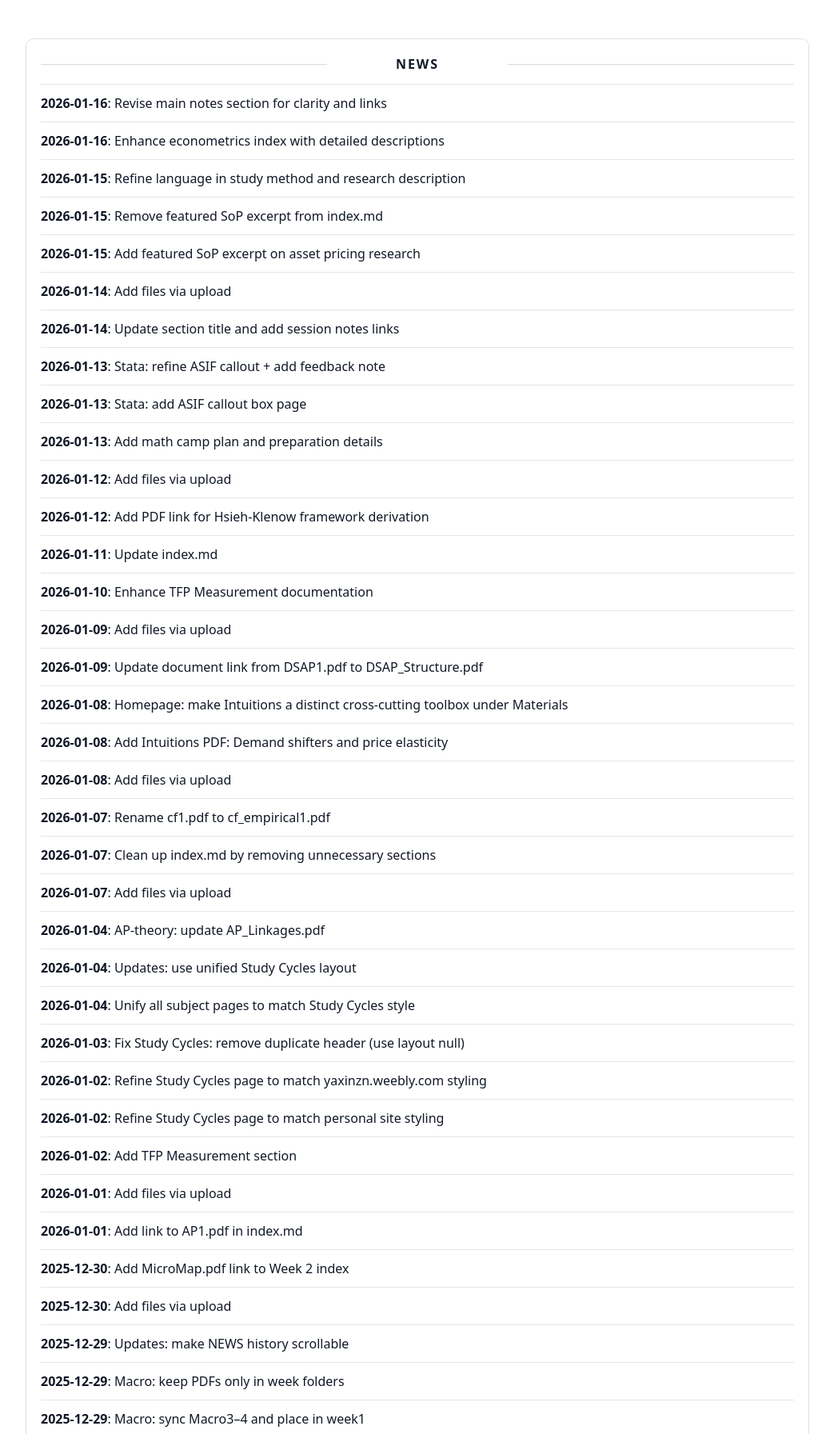
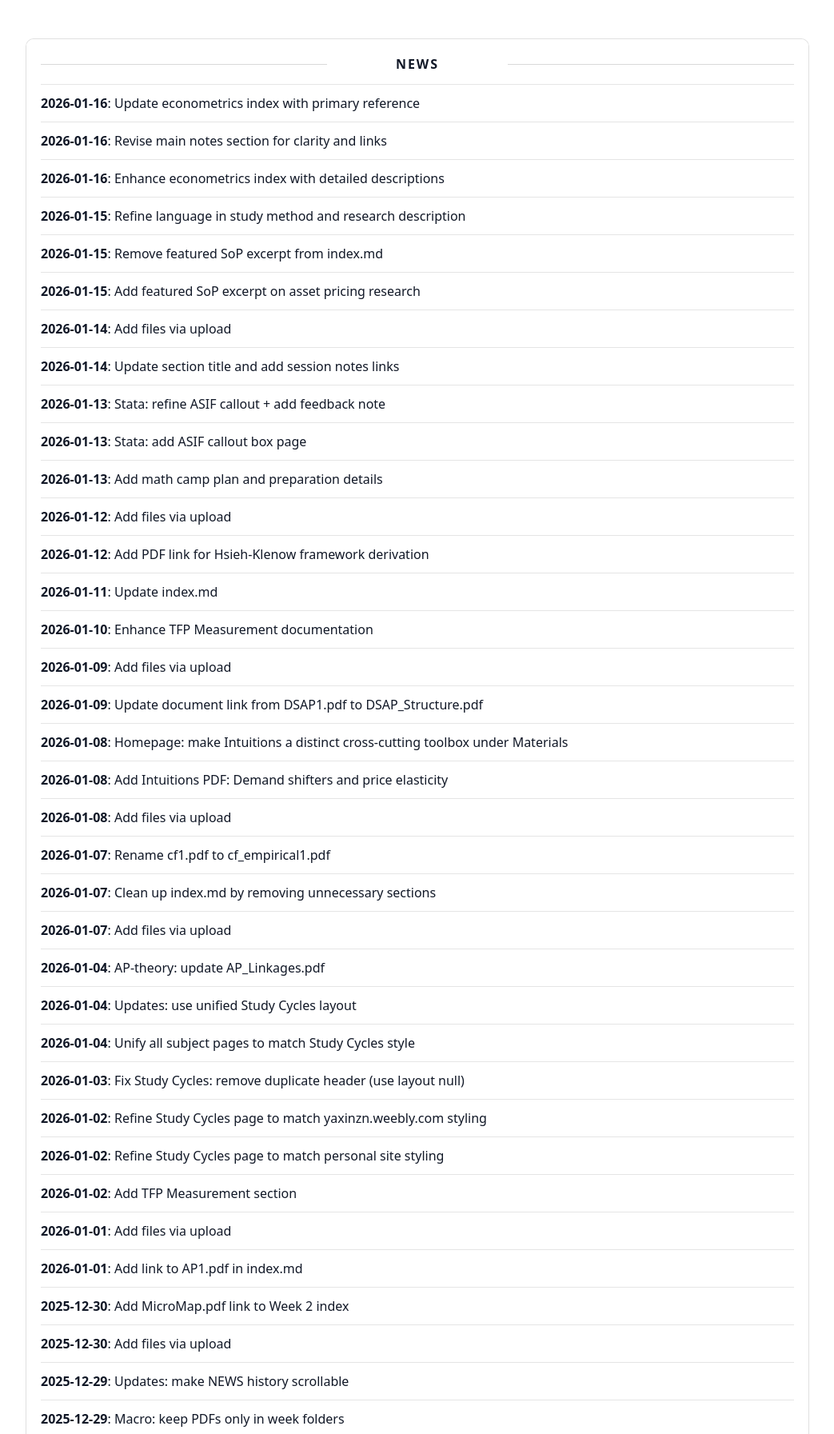
Before and after one commit to yaxinzn/study-archive, a Jekyll site: the page built from updates/index.md, in a window 1280 px wide, cut to the strip 476-2269 px from the top of the page. Shown: the whole strip at 80% size, without its empty margins (118-1161 px from the left). Built offline with Jekyll 4.4.1, drawn with Linux system fonts in a browser that asks for light colours; some of the changed text lies outside the part shown.

Commit message:
chore: update NEWS feed

```diff
--- a/_data/news.yml
+++ b/_data/news.yml
@@ -1,4 +1,7 @@
 # Auto-generated update history (sorted newest -> oldest). Do not edit manually.
+- ts: "1768522317"
+  date: "2026-01-16"
+  title: "Update econometrics index with primary reference"
 - ts: "1768522001"
   date: "2026-01-16"
   title: "Revise main notes section for clarity and links"
```
